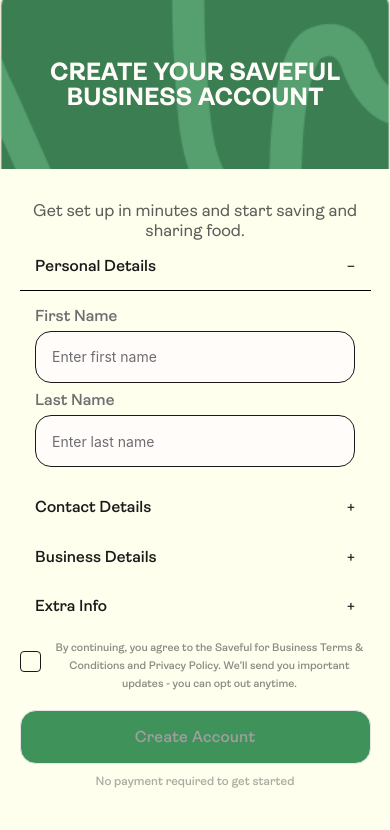
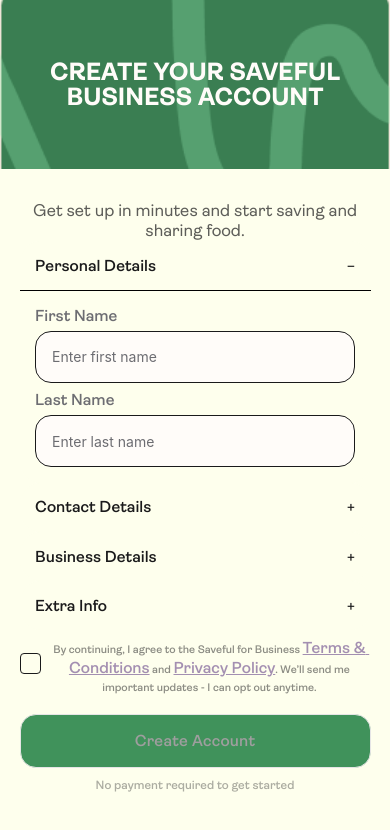
Before and after one commit to pritee-priyadarshini/saveful-for-business-rn, a React Native app: screen /Auth in a window 390 px wide. Shown: the top 830 px of the page. Built offline with nearby package versions, Linux system fonts and the light colour scheme; what react-native-worklets would draw is missing.

Commit message:
bug fixed

```diff
--- a/src/screens/auth/AuthScreen.tsx
+++ b/src/screens/auth/AuthScreen.tsx
@@ -9,6 +9,7 @@
   Alert,
   Dimensions,
   Platform,
+  Linking,
 } from 'react-native';
 import * as ImagePicker from 'expo-image-picker';
 import { Picker } from '@react-native-picker/picker';
@@ -440,7 +441,23 @@
             </Pressable>
 
             <AppText variant="label" style={styles.disclaimer}>
-              By continuing, you agree to the Saveful for Business Terms & Conditions and Privacy Policy. We’ll send you important updates - you can opt out anytime.
+              By continuing, I agree to the Saveful for Business{' '}
+              <AppText
+                variant="label"
+                style={styles.disclaimerLink}
+                onPress={() => Linking.openURL('https://www.saveful.com/app-terms-conditions')}
+              >
+                Terms & Conditions
+              </AppText>
+              {' '}and{' '}
+              <AppText
+                variant="label"
+                style={styles.disclaimerLink}
+                onPress={() => Linking.openURL('https://www.saveful.com/privacy-policy')}
+              >
+                Privacy Policy
+              </AppText>
+              . We’ll send me important updates - I can opt out anytime.
             </AppText>
           </View>
 
@@ -616,6 +633,11 @@
     fontSize: normalize(11),
   },
 
+  disclaimerLink: {
+    color: palette.primary,
+    textDecorationLine: 'underline',
+  },
+
   checkboxRow: {
     flexDirection: 'row',
     alignItems: 'center',
```
